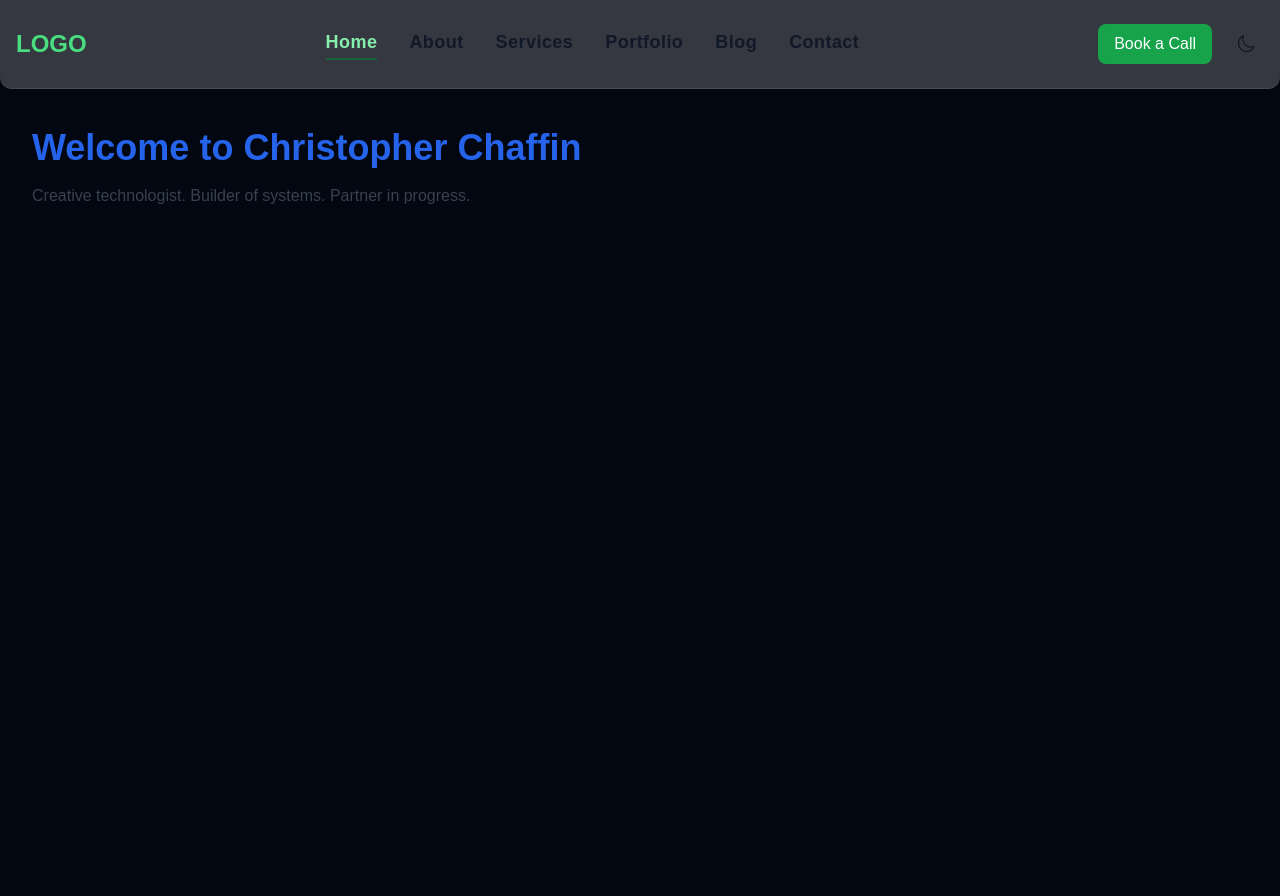
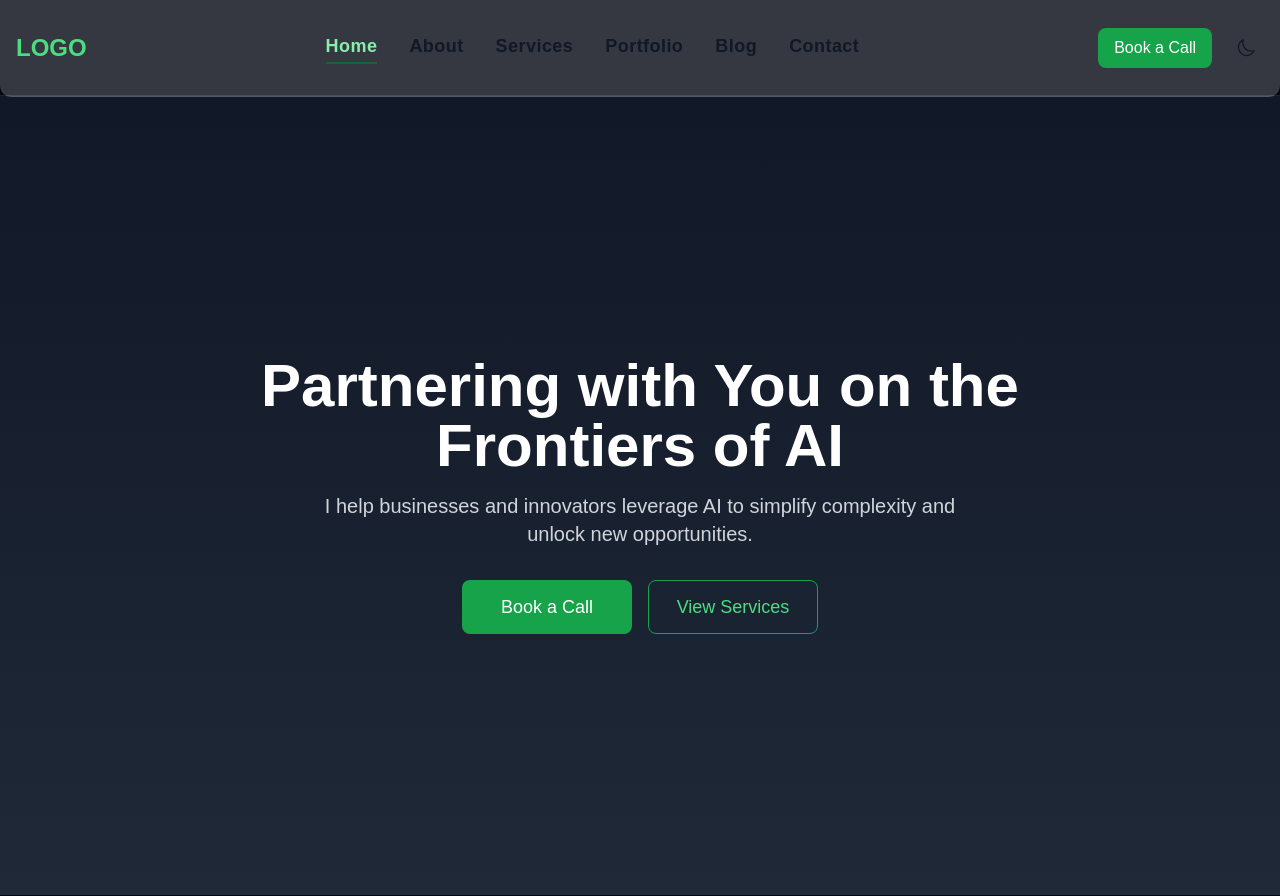
Before and after one commit to cmaurice25/chaffin-site, a Next.js app: page / in a window 1280 px wide. Built offline with nearby package versions, Linux system fonts and the light colour scheme.

Commit message:
refactor: extract nav link styling helpers into utils/navHelpers.ts

```diff
--- a/src/app/page.tsx
+++ b/src/app/page.tsx
@@ -1,10 +1,9 @@
+import Hero from '@/components/Hero';
+
 export default function HomePage() {
   return (
-    <main className="min-h-screen p-8">
-      <h1 className="text-4xl font-bold text-blue-600">Welcome to Christopher Chaffin</h1>
-      <p className="mt-4 text-gray-700">
-        Creative technologist. Builder of systems. Partner in progress.
-      </p>
+    <main>
+      <Hero />
     </main>
   );
 }
--- /dev/null
+++ b/src/components/Hero.tsx
@@ -0,0 +1,26 @@
+export default function Hero() {
+  return (
+    <section className="relative -mt-1 md:-mt-px flex flex-col items-center justify-center text-center min-h-screen px-6 bg-gradient-to-b from-gray-900 to-gray-800">
+      <h1 className="text-4xl md:text-6xl font-bold text-white max-w-3xl">
+        Partnering with You on the Frontiers of AI
+      </h1>
+      <p className="mt-4 text-lg md:text-xl text-gray-300 max-w-2xl">
+        I help businesses and innovators leverage AI to simplify complexity and unlock new opportunities.
+      </p>
+      <div className="mt-8 flex space-x-4">
+        <a
+          href="/contact"
+          className="bg-green-600 text-white w-[150px] md:w-[170px] flex items-center justify-center px-6 py-3 rounded-lg text-lg font-medium hover:bg-green-500 transition whitespace-nowrap"
+        >
+          Book a Call
+        </a>
+        <a
+          href="/services"
+          className="border border-green-600 text-green-400 w-[150px] md:w-[170px] flex items-center justify-center px-6 py-3 rounded-lg text-lg font-medium hover:bg-green-600 hover:text-white transition whitespace-nowrap"
+        >
+          View Services
+        </a>
+      </div>
+    </section>
+  );
+}
--- a/src/components/Navbar.tsx
+++ b/src/components/Navbar.tsx
@@ -70,14 +70,13 @@ export default function Navbar() {
   return (
     <header
       style={{
-        backgroundColor: `rgba(var(--navbar-bg), ${opacity})`,
-        backdropFilter: `blur(${blur}px)`
+        backgroundColor: `rgba(var(--navbar-bg), ${opacity})`
       }}
       className={`fixed top-0 left-0 w-full border-b border-white/10 z-50 transition-all duration-300 rounded-b-xl ${
         scrollFactor > 0.5 ? "shadow-[0_2px_10px_rgba(0,0,0,0.6)]" : "shadow-none"
       }`}
     >
-      <div className="max-w-7xl mx-auto w-full flex items-center justify-between py-6 px-4">
+      <div className="max-w-7xl mx-auto w-full flex items-center justify-between py-7 md:py-7 px-4">
         {/* Logo */}
         <div className="text-2xl font-bold text-green-400">
           LOGO
@@ -131,25 +130,38 @@ export default function Navbar() {
           </button>
         </div>
       </div>
+      <div className="absolute bottom-0 left-0 w-full h-px bg-gradient-to-b from-white/10 to-transparent pointer-events-none"></div>
+
+      {isOpen && (
+        <div
+          className="fixed inset-0 z-55 bg-black/30 transition-opacity duration-300"
+          onClick={() => setIsOpen(false)}
+        />
+      )}
 
       {/* Mobile Dropdown */}
       <div
-        className={`md:hidden bg-gray-800 flex flex-col space-y-4 py-4 px-6 rounded-b-xl transition-all duration-300 transform origin-top ${
-          isOpen ? "scale-y-100" : "scale-y-0"
+        className={`absolute top-full right-4 w-48 md:hidden border-8 border-gray-600 rounded-xl overflow-hidden shadow-lg transition-all duration-300 z-60 ${
+          isOpen ? "opacity-100 translate-x-0" : "opacity-0 translate-x-5"
         }`}
-        style={{ pointerEvents: isOpen ? "auto" : "none", opacity: isOpen ? 1 : 0 }}
+        style={{ pointerEvents: isOpen ? "auto" : "none" }}
       >
-        {navItems.map((link) => (
+        <div className="flex flex-col p-2 space-y-6 bg-gray-700">
+          {navItems.map((link, index) => (
             <Link
               key={link.name}
               href={link.href}
-            className={getMobileLinkClasses(link.href)}
+              className={`${getMobileLinkClasses(link.href)} transition-all duration-300 px-4 py-3 rounded-lg`}
+              style={{
+                transitionDelay: isOpen ? `${index * 75}ms` : "0ms"
+              }}
               onClick={() => setIsOpen(false)}
             >
               {link.name}
             </Link>
           ))}
         </div>
+      </div>
     </header>
   );
 }
```
Also changed, not shown: src/components/MobileMenu.tsx (added), src/components/ThemeToggle.tsx (added), src/utils/navHelpers.ts (added). Lines whose indentation alone changed are shown as unchanged.
